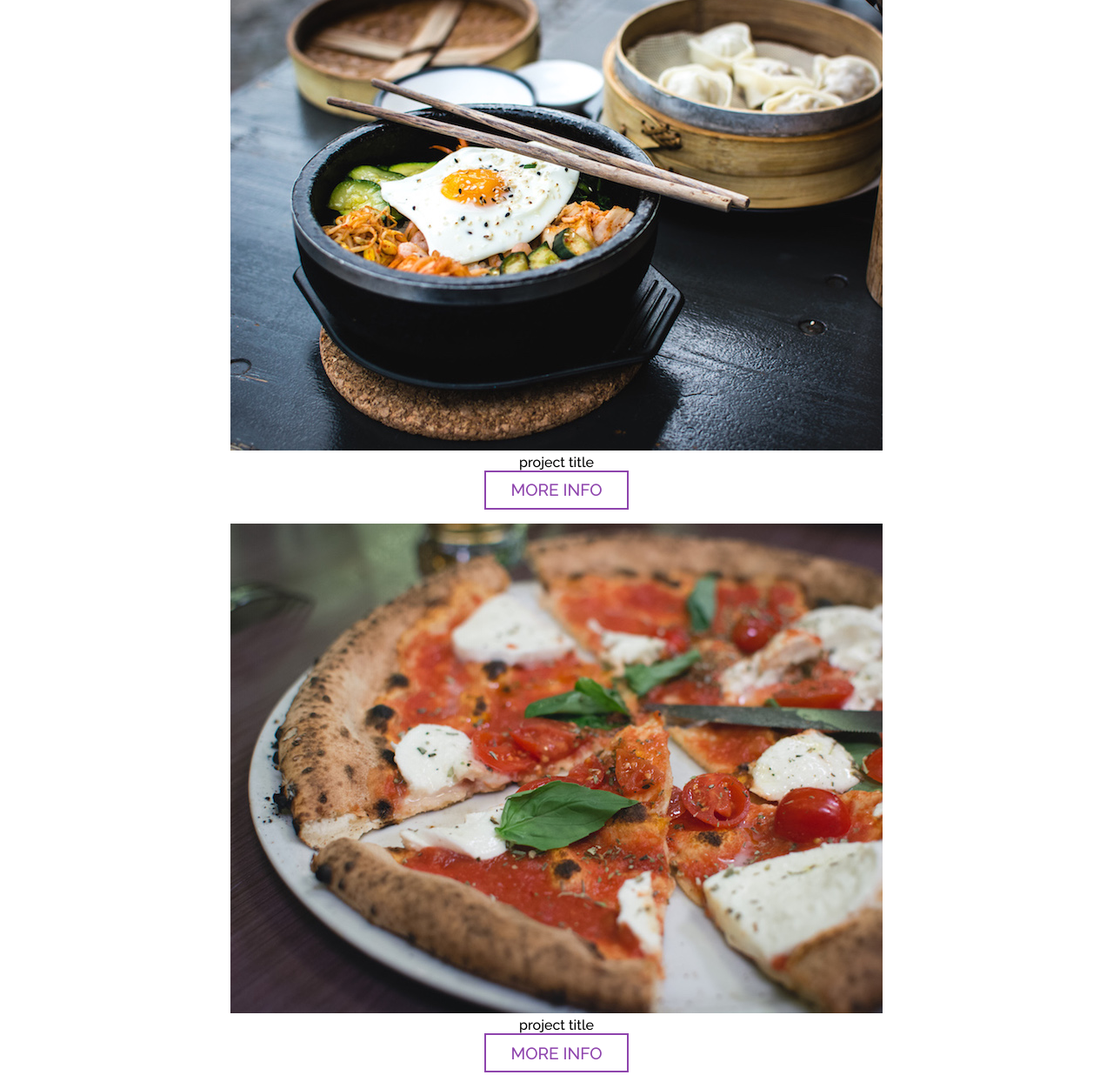
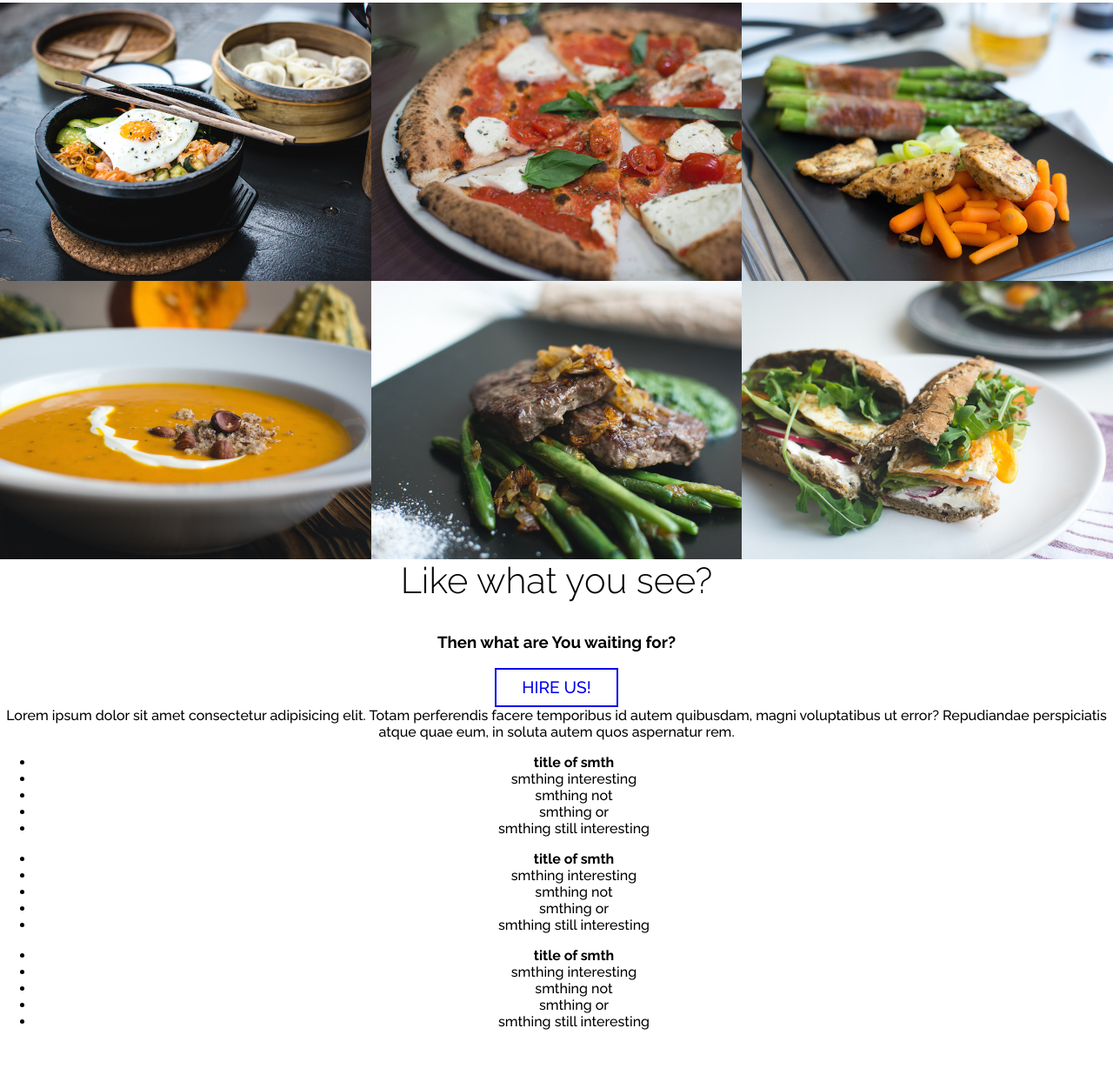
Before and after one commit to Wakadoodlis/Responsive-web-page, a plain HTML site: page index.html in a window 1280 px wide. Shown: the part 1575-2811 px from the top of the page at 87% size. After the commit the page ends 2775 px from the top, so only its background shows below. Drawn offline with Linux system fonts and the light colour scheme.

Commit message:
new section

```diff
--- a/css/style.css
+++ b/css/style.css
@@ -1,6 +1,9 @@
 
 /* */
-* {box-sizing: border-box;}
+* {
+  box-sizing: border-box;
+  transition: all ease-in-out 250ms;
+}
 
 body {
   font-family: 'Raleway', sans-serif;
@@ -67,6 +70,19 @@ p:last-of-type { margin-bottom: 0;}
   padding: .5em 1.5em;
 }
 
+/*media */
+
+@media (min-width:60rem) {
+  .button {
+    font-size: 1.2rem;
+  }
+}
+
+.btn-small {
+  font-size: .7rem;
+  font-weight: 700;
+}
+
 .btn-blue {
   color:#8e44ad;
   border-color: #8e44ad;
@@ -79,13 +95,7 @@ p:last-of-type { margin-bottom: 0;}
   font-weight: 500;
 }
 
-/*media */
 
-@media (min-width:60rem) {
-  .button {
-    font-size: 1.2rem;
-  }
-}
 /* header
 ========================= */
 
@@ -237,6 +247,57 @@ nav a:focus {
     transform:translateX(0);
 
   }
+}
 
+/* Portfolio
+========================= */
 
+.portfolio {
+  margin: 3em 0;
 }
+
+.port-item {
+  margin:0;
+  position: relative;
+}
+/* images ind divs is displayed as inline block, for this reason they have white line. to remove it - display block */
+.port-item img {
+  display: block;
+}
+
+.port-desc {
+  position: absolute;
+  z-index: 100;
+  bottom: 0em;
+  left:0em;
+  right:0em;
+  color:#fff;
+  background:  rgba(0, 0, 0, 0.5);
+  padding-bottom: 1.5em;
+}
+
+.port-desc p {
+  margin: 1em;
+}
+
+@media (min-width: 45rem) {
+  .port-item {
+    width: 50%;
+    float:left;
+  }
+}
+
+@media (min-width: 60rem) {
+  .port-item {
+    width: 33.3333334%;
+    overflow: hidden;
+  }
+
+  .port-desc {
+    transform: translateY(150%);
+  }
+
+  .port-item:hover .port-desc {
+    transform: translateY(0%);
+  }
+}
--- a/index.html
+++ b/index.html
@@ -5,7 +5,7 @@
   <meta charset="UTF-8">
   <meta name="viewport" content="width=device-width, initial-scale=1.0">
   <meta http-equiv="X-UA-Compatible" content="ie=edge">
-  <link href="https://fonts.googleapis.com/css?family=Raleway:300,500,800,900" rel="stylesheet">
+  <link href="https://fonts.googleapis.com/css?family=Raleway:300,500,700,800,900" rel="stylesheet">
   <link rel="stylesheet" href="css/style.css">
   <title>Responsive Web</title>
 </head>
@@ -49,50 +49,50 @@
   <section class="portfolio">
     <h1>Some of Our work</h1>
     <!--item 1-->
-    <figure>
+    <figure class="port-item">
       <img src="img/1.jpg" alt="image of smth">
-      <figcaption class="port-item">
-        <p>project title</p>
+      <figcaption class="port-desc">
+        <p>Project title</p>
         <a href="#" class="button btn-blue btn-small">More info</a>
       </figcaption>
     </figure>
     <!--item 2-->
-    <figure>
+    <figure class="port-item">
       <img src="img/2.jpg" alt="image of smth">
-      <figcaption class="port-item">
-        <p>project title</p>
+      <figcaption class="port-desc">
+        <p>Project title</p>
         <a href="#" class="button btn-blue btn-small">More info</a>
       </figcaption>
     </figure>
     <!--item 3-->
-    <figure>
+    <figure class="port-item">
       <img src="img/3.jpg" alt="image of smth">
-      <figcaption class="port-item">
-        <p>project title</p>
+      <figcaption class="port-desc">
+        <p>Project title</p>
         <a href="#" class="button btn-blue btn-small">More info</a>
       </figcaption>
     </figure>
     <!--item 4-->
-    <figure>
+    <figure class="port-item">
       <img src="img/4.jpg" alt="image of smth">
-      <figcaption class="port-item">
-        <p>project title</p>
+      <figcaption class="port-desc">
+        <p>Project title</p>
         <a href="#" class="button btn-blue btn-small">More info</a>
       </figcaption>
     </figure>
     <!--item 5-->
-    <figure>
+    <figure class="port-item">
       <img src="img/5.jpg" alt="image of smth">
-      <figcaption class="port-item">
-        <p>project title</p>
+      <figcaption class="port-desc">
+        <p>Project title</p>
         <a href="#" class="button btn-blue btn-small">More info</a>
       </figcaption>
     </figure>
     <!--item 6-->
-    <figure>
+    <figure class="port-item">
       <img src="img/6.jpg" alt="image of smth">
-      <figcaption class="port-item">
-        <p>project title</p>
+      <figcaption class="port-desc">
+        <p>Project title</p>
         <a href="#" class="button btn-blue btn-small">More info</a>
       </figcaption>
     </figure>
```
